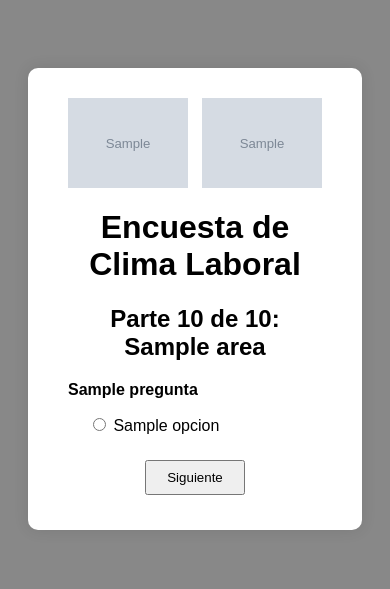
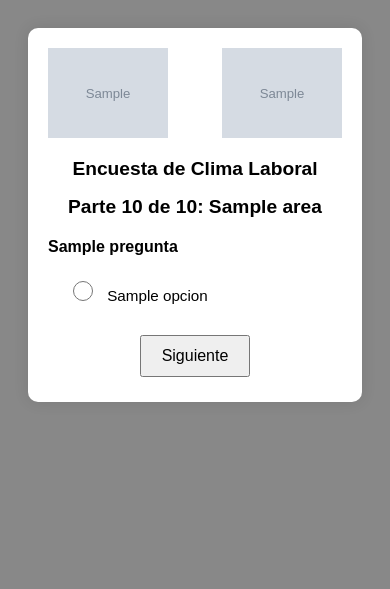
Before and after one commit to RyogaKnight/cdlr-encuesta, a Flask app: template templates/encuesta.html in a window 390 px wide. Shown: the top 589 px of the page. Run offline with Flask 3, Linux system fonts and the light colour scheme; the template is opened without the code that fills it: most values are stand-ins (such as "Sample title", 1, 10 or a date in 2020); grey boxes marked "Sample" are stand-in pictures; parts of the project's set-up code (start-up, migrations or seed data) failed here and were passed over.

Commit message:
Mejorar UX para celulares en la encuesta

```diff
--- a/templates/encuesta.html
+++ b/templates/encuesta.html
@@ -29,7 +29,37 @@
     .botones { text-align: center; margin-top: 20px; }
     .botones input { padding: 8px 20px; margin: 5px; }
     .error { color: red; text-align: center; }
-  </style>
+
+
+@media (max-width: 600px) {
+  body {
+    padding: 10px;
+  }
+  .contenedor {
+    padding: 20px;
+    margin: 10px;
+  }
+  h1, h2 {
+    font-size: 1.2em;
+  }
+  form p {
+    font-size: 1em;
+  }
+  label {
+    font-size: 0.95em;
+    padding: 6px 0;
+  }
+  input[type="radio"] {
+    width: 20px;
+    height: 20px;
+    margin-right: 10px;
+  }
+  .botones input {
+    font-size: 1em;
+    padding: 10px 20px;
+  }
+}
+</style>
 </head>
 <body>
   <div class="contenedor">
```
